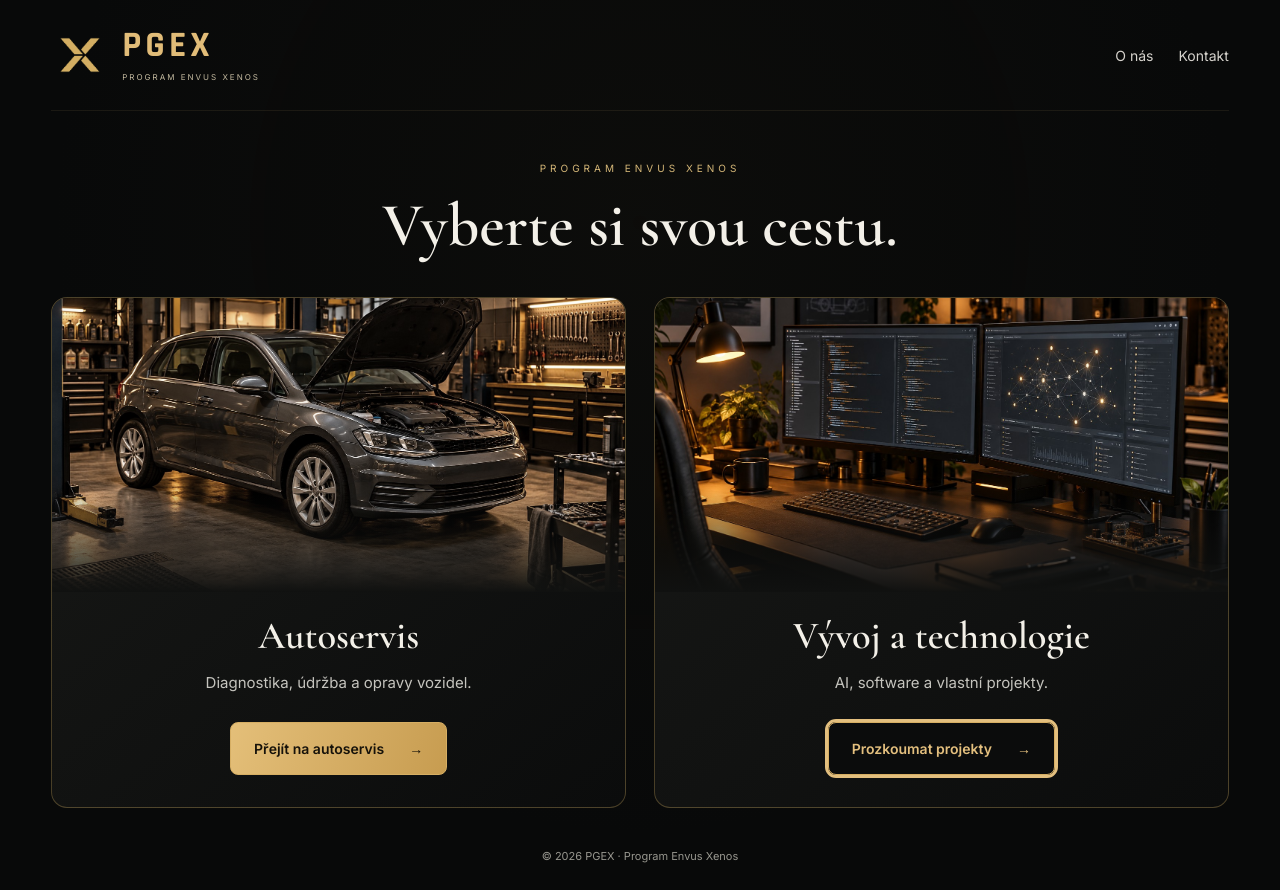
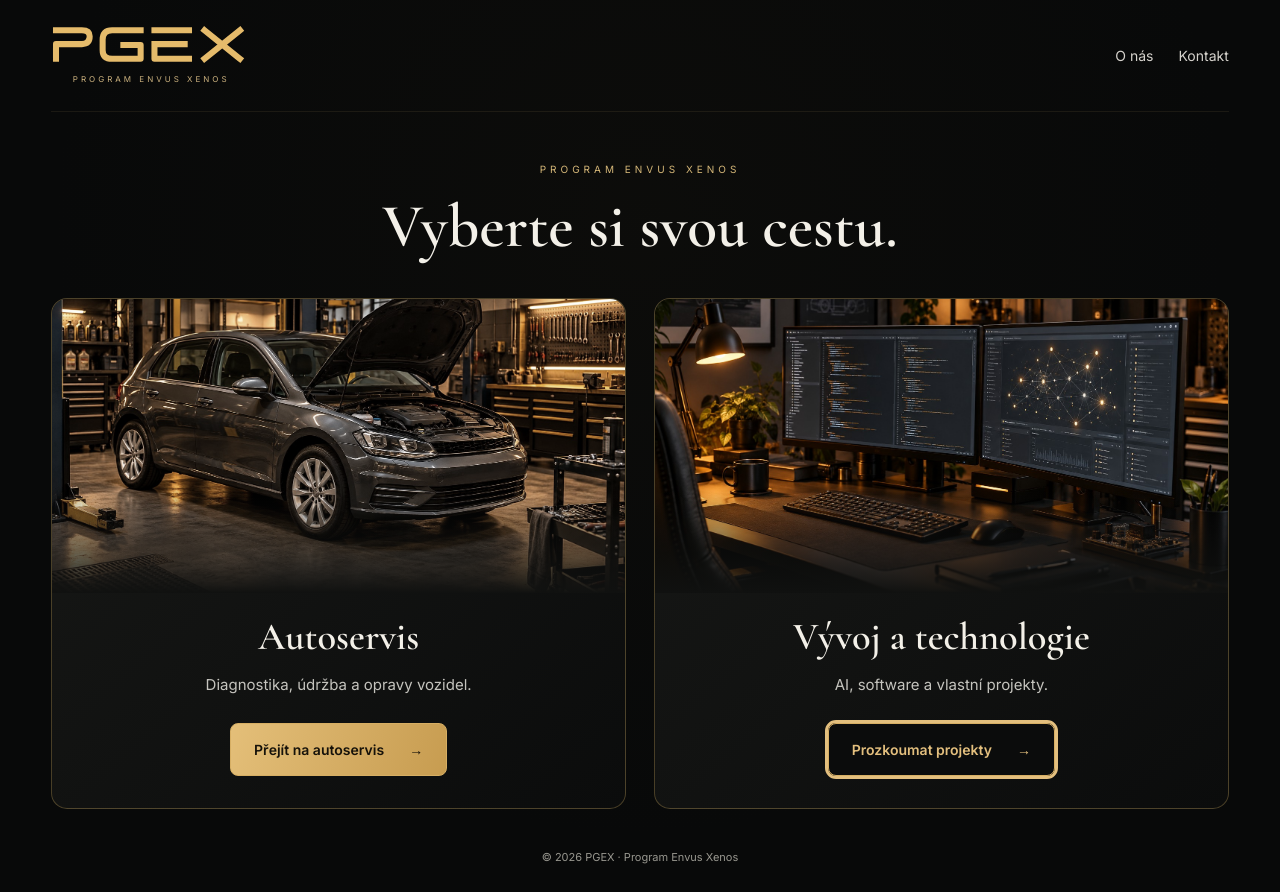
Before and after one commit to SakuraiAI/ProgramEnvusXenos, a React (Vite) app: page / in a window 1280 px wide. Built offline with nearby package versions, Linux system fonts and the light colour scheme.

Commit message:
Use technical PGEX wordmark matching supplied reference

```diff
--- a/src/Portal.jsx
+++ b/src/Portal.jsx
@@ -31,7 +31,7 @@ export default function Portal({ page }) {
  return <div className={`portal ${current === "home" ? "portal-home" : ""} ${intro ? "portal-intro" : ""}`}>
    <a className="skip-link" href="#content">Přejít na obsah</a>
    <header className="portal-header">
-     <a className="portal-brand" href="/" aria-label="PGEX — úvodní rozcestník"><img src="/pgex-technical-mark.png" alt=""/><span><strong>PGEX</strong><small>PROGRAM ENVUS XENOS</small></span></a>
+     <a className="portal-brand" href="/" aria-label="PGEX — úvodní rozcestník"><span className="portal-wordmark"><img src="/pgex-wordmark.svg" alt="PGEX" width="230" height="44"/><small>PROGRAM ENVUS XENOS</small></span></a>
      {area !== "shared" && <span className="area-label">{area === "auto" ? "AUTOSERVIS" : "VÝVOJ A TECHNOLOGIE"}</span>}
      <nav aria-label="Hlavní navigace">{links[area].map(([label, href]) => <a key={href} href={href} aria-current={pathname === href ? "page" : undefined}>{label}</a>)}</nav>
    </header>
--- a/src/portal.css
+++ b/src/portal.css
@@ -300,3 +300,5 @@ to{opacity:1;
 .development-art img{display:block;width:100%;height:100%;object-fit:cover;object-position:center 46%}.gateway-art .image-note{z-index:1}
 .portal-brand img{width:58px;height:58px;border-radius:0}.portal-brand strong{font-family:Rajdhani,sans-serif;font-size:36px;font-weight:700;letter-spacing:4px}
 @media(max-width:760px){.portal-brand img{width:46px;height:46px}.portal-brand strong{font-size:28px}}
+.portal-wordmark{display:flex;flex-direction:column;align-items:center;gap:9px}.portal-brand .portal-wordmark img{width:200px;height:auto;border-radius:0;display:block}.portal-brand .portal-wordmark small{font-size:8px;letter-spacing:3px;margin:0;color:#cbb17e}
+@media(max-width:760px){.portal-brand .portal-wordmark img{width:165px}.portal-brand .portal-wordmark small{font-size:6.5px;letter-spacing:2.5px}}
```
Also changed, not shown: public/pgex-wordmark.svg (added).
